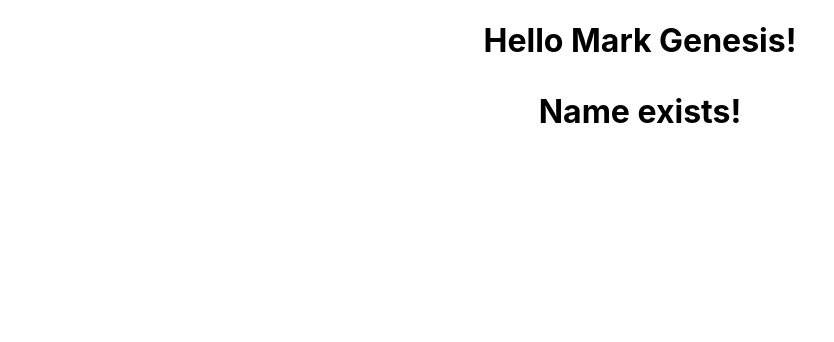
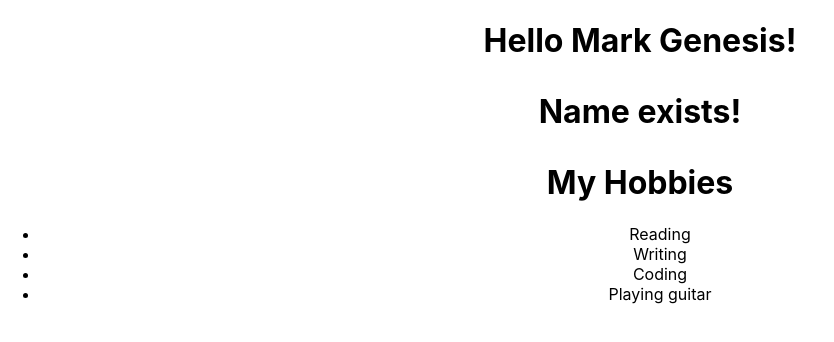
Before and after one commit to gtopinio/react-playground, a React (Create React App) app: page / in a window 1280 px wide. Shown: the top 342 px of the page, without its empty margins (0-834 px from the left). Built offline with nearby package versions, Linux system fonts and the light colour scheme.

Commit message:
update: play around with component imports

```diff
--- a/src/App.js
+++ b/src/App.js
@@ -1,4 +1,5 @@
 import './App.css';
+import Hobbies from './components/Hobbies/Hobbies';
 
 const App = () => {
   const name = 'Mark Genesis'
@@ -18,6 +19,7 @@ const App = () => {
           </>
         }
       </h1>
+      <Hobbies/>
     </div>
   );
 }
--- /dev/null
+++ b/src/components/Hobbies/Hobbies.js
@@ -0,0 +1,26 @@
+const Hobbies = () => {
+    const hobbies = [
+        'Reading',
+        'Writing',
+        'Coding',
+        'Playing guitar'
+    ];
+
+    return (
+        <div>
+            <h1>My Hobbies</h1>
+            <ul>
+                {
+                    hobbies !== null && hobbies.length > 0 ?
+                    hobbies.map((hobby, index) => {
+                        return (
+                            <li key={index}>{hobby}</li>
+                        );
+                    }) : <li>No hobbies found!</li>
+                }
+            </ul>
+        </div>
+    );
+}
+
+export default Hobbies;
```
Also changed, not shown: src/components/Hobbies/Hobbies.css (added).
